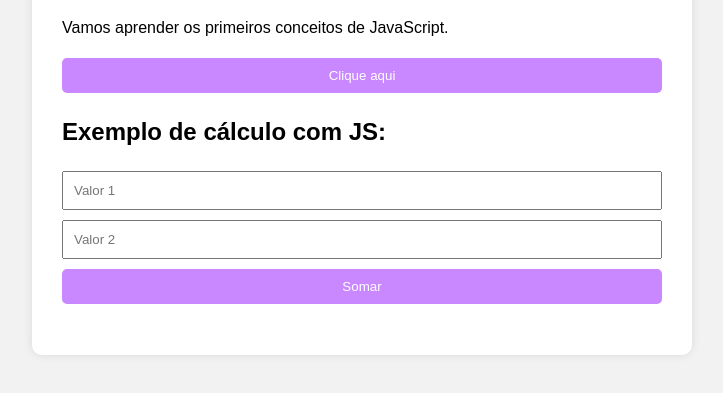
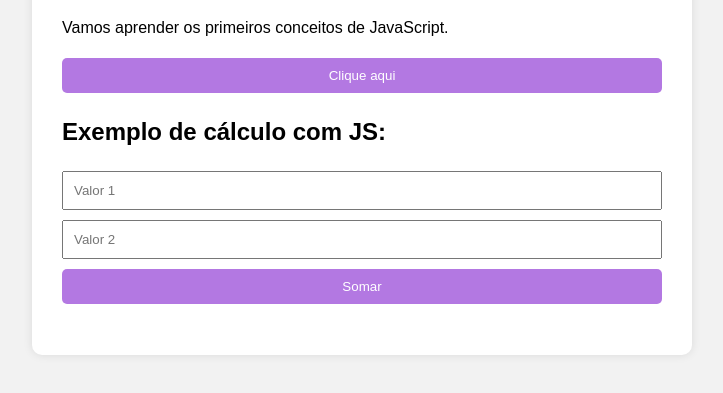
Before and after one commit to marinakatsumata/SenaiFormularioOperadores, a plain HTML site: page index.html in a window 1280 px wide. Shown: the part 119-512 px from the top of the page, without its empty margins (278-1001 px from the left). Drawn offline with Linux system fonts and the light colour scheme.

Commit message:
Alteração cor do botão.

```diff
--- a/style.css
+++ b/style.css
@@ -21,7 +21,7 @@ input, button {
 }
 
 button {
-  background-color: #bf71ffd5;
+  background-color: #a45eddd5;
   color: rgb(255, 255, 255);
   border: none;
   cursor: pointer;
```
